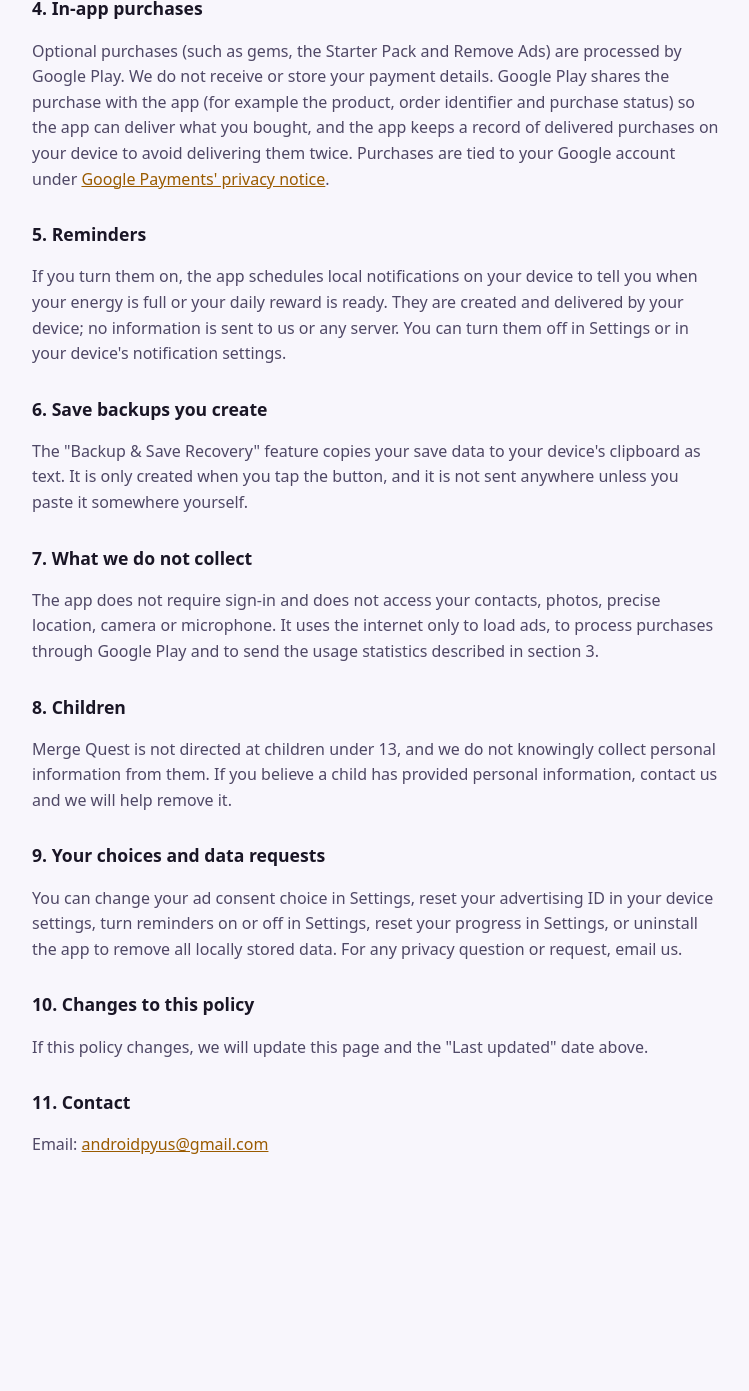
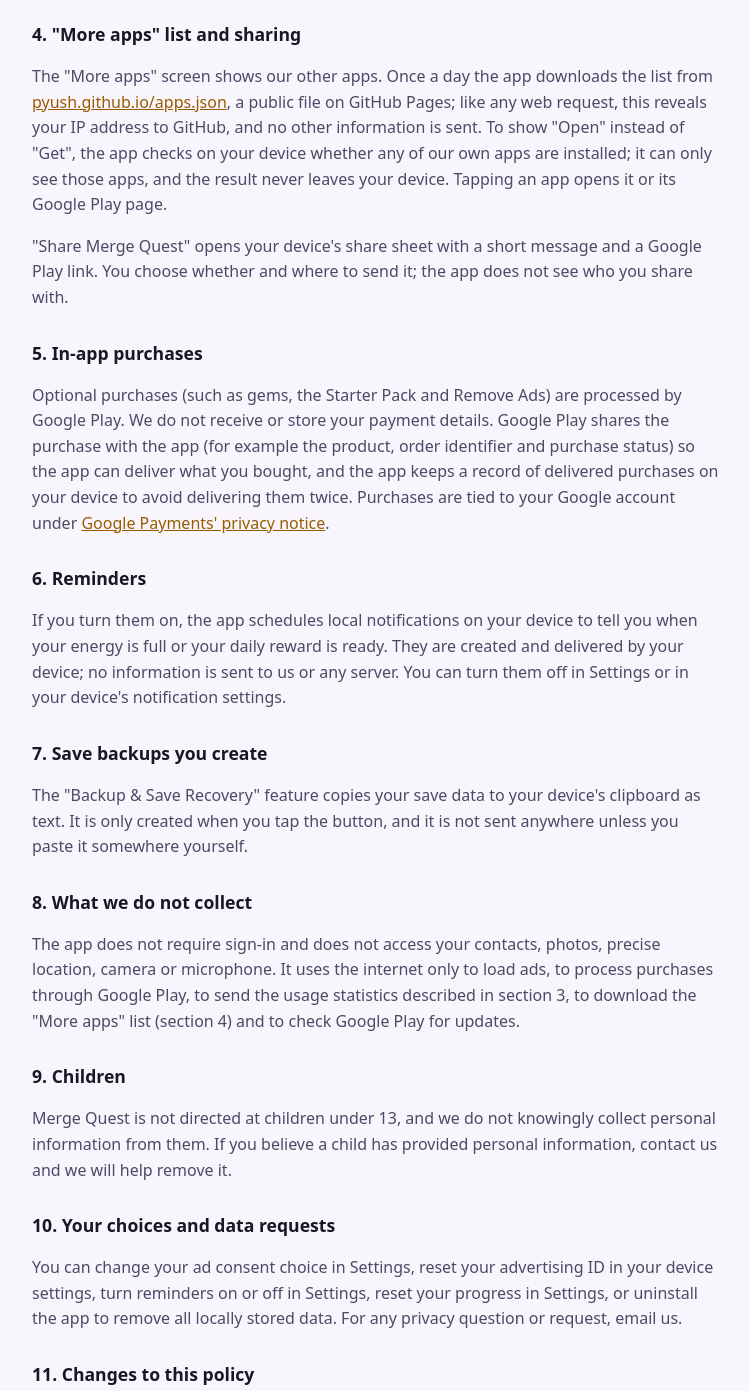
Before and after one commit to Pyush/mergequest-site, a plain HTML site: page privacy.html in a window 1280 px wide. Shown: the part 1470-2861 px from the top of the page, without its empty margins (264-1013 px from the left). Before the commit the page ends 2708 px from the top, so only its background shows below. Drawn offline with Linux system fonts and the light colour scheme.

Commit message:
Cover the More apps list, sharing and in-app update checks
Co-Authored-By: Claude Opus 5.5 <noreply@anthropic.com>

```diff
--- a/privacy.html
+++ b/privacy.html
@@ -24,32 +24,37 @@
 <li>challenge rifts started and rewards claimed, and ascensions</li>
 <li>limited-time offers shown, ads shown, and the outcome of rewarded ads you chose to watch</li>
 <li>in-app purchases (product and price, reported by Google Play; never your payment details)</li>
+<li>taps on Share, on the "More apps" screen and on in-app update prompts</li>
 <li>whether Remove Ads is active</li>
 </ul>
 <p>Google also collects an app-instance identifier, device model, operating system, app version, approximate location (country or region, derived from your IP address) and, where available, the advertising ID. These statistics are not used to identify you, and Google keeps them for a limited period under the Google Analytics data retention settings. Where the law requires consent for ads (for example in the EEA and UK), Google Analytics follows the choice you make in the consent form, which you can change under Settings &gt; Privacy &gt; Ad Privacy Choices.</p>
 <p>Learn how Google uses this data: <a href="https://policies.google.com/technologies/partner-sites">policies.google.com/technologies/partner-sites</a>.</p>
 
-<h2>4. In-app purchases</h2>
+<h2>4. "More apps" list and sharing</h2>
+<p>The "More apps" screen shows our other apps. Once a day the app downloads the list from <a href="https://pyush.github.io/apps.json">pyush.github.io/apps.json</a>, a public file on GitHub Pages; like any web request, this reveals your IP address to GitHub, and no other information is sent. To show "Open" instead of "Get", the app checks on your device whether any of our own apps are installed; it can only see those apps, and the result never leaves your device. Tapping an app opens it or its Google Play page.</p>
+<p>"Share Merge Quest" opens your device's share sheet with a short message and a Google Play link. You choose whether and where to send it; the app does not see who you share with.</p>
+
+<h2>5. In-app purchases</h2>
 <p>Optional purchases (such as gems, the Starter Pack and Remove Ads) are processed by Google Play. We do not receive or store your payment details. Google Play shares the purchase with the app (for example the product, order identifier and purchase status) so the app can deliver what you bought, and the app keeps a record of delivered purchases on your device to avoid delivering them twice. Purchases are tied to your Google account under <a href="https://payments.google.com/payments/apis-secure/u/0/get_legal_document?ldo=0&amp;ldt=privacynotice">Google Payments' privacy notice</a>.</p>
 
-<h2>5. Reminders</h2>
+<h2>6. Reminders</h2>
 <p>If you turn them on, the app schedules local notifications on your device to tell you when your energy is full or your daily reward is ready. They are created and delivered by your device; no information is sent to us or any server. You can turn them off in Settings or in your device's notification settings.</p>
 
-<h2>6. Save backups you create</h2>
+<h2>7. Save backups you create</h2>
 <p>The "Backup &amp; Save Recovery" feature copies your save data to your device's clipboard as text. It is only created when you tap the button, and it is not sent anywhere unless you paste it somewhere yourself.</p>
 
-<h2>7. What we do not collect</h2>
-<p>The app does not require sign-in and does not access your contacts, photos, precise location, camera or microphone. It uses the internet only to load ads, to process purchases through Google Play and to send the usage statistics described in section 3.</p>
+<h2>8. What we do not collect</h2>
+<p>The app does not require sign-in and does not access your contacts, photos, precise location, camera or microphone. It uses the internet only to load ads, to process purchases through Google Play, to send the usage statistics described in section 3, to download the "More apps" list (section 4) and to check Google Play for updates.</p>
 
-<h2>8. Children</h2>
+<h2>9. Children</h2>
 <p>Merge Quest is not directed at children under 13, and we do not knowingly collect personal information from them. If you believe a child has provided personal information, contact us and we will help remove it.</p>
 
-<h2>9. Your choices and data requests</h2>
+<h2>10. Your choices and data requests</h2>
 <p>You can change your ad consent choice in Settings, reset your advertising ID in your device settings, turn reminders on or off in Settings, reset your progress in Settings, or uninstall the app to remove all locally stored data. For any privacy question or request, email us.</p>
 
-<h2>10. Changes to this policy</h2>
+<h2>11. Changes to this policy</h2>
 <p>If this policy changes, we will update this page and the "Last updated" date above.</p>
 
-<h2>11. Contact</h2>
+<h2>12. Contact</h2>
 <p>Email: <a href="mailto:androidpyus@gmail.com">androidpyus@gmail.com</a></p>
 </main></body></html>
```
